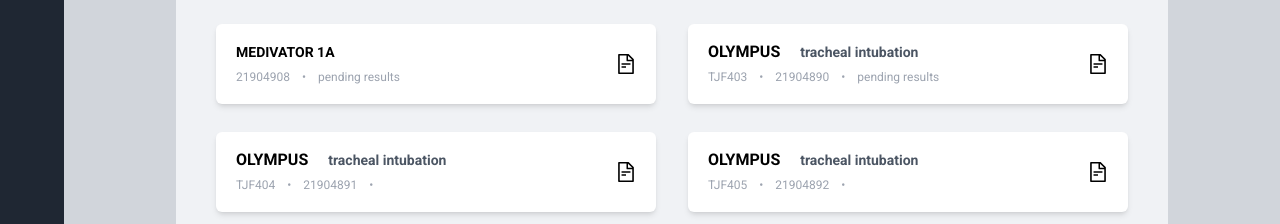
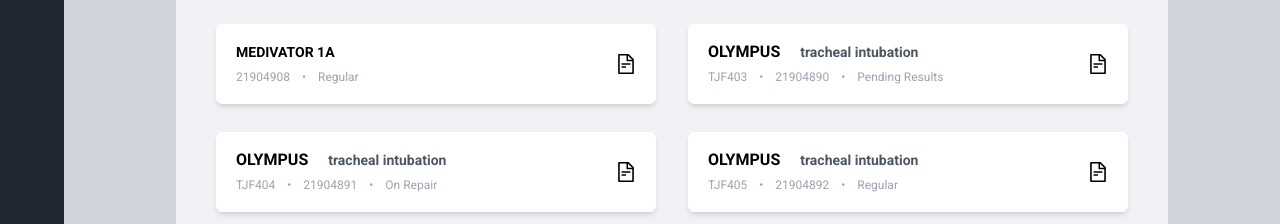
Before and after one commit to bran-donut/tts-ict2012, a Next.js app: page /schedule in a window 1280 px wide. Shown: the part 576-800 px from the top of the page. Built offline with nearby package versions, Linux system fonts and the light colour scheme.

Commit message:
inventory details fix

```diff
--- a/Constants.js
+++ b/Constants.js
@@ -49,183 +49,196 @@
 
 export const equipments = [
   {
-    brand: "",
-    scopeType: "",
-    modelNumber: "MEDIVATOR 1A",
-    serialNumber: 21904908,
-    status: "",
-    samplingStatus: "pending results",
-    frequency: 5,
-    sampleDate: "15/09/2022",
-    fluidResult: "No Growth - 18 Sept 2022",
-    swabResult: "No Growth Including Eleavtor - 19 Sept 2022",
+    "brand": "",
+    "scopeType": "",
+    "modelNumber": "MEDIVATOR 1A",
+    "serialNumber": 21904908,
+    "status": "",
+    "frequency": 5,
+    "samplingStatus": "Regular",
+    "sampleDate": "15/09/2022"
   },
   {
-    brand: "OLYMPUS",
-    scopeType: "tracheal intubation",
-    modelNumber: "TJF403",
-    serialNumber: 21904890,
-    status: "New",
-    samplingStatus: "pending results",
-    frequency: 4,
-    sampleDate: "07/11/2022",
-    fluidResult: "No Growth - 18 Sept 2022",
-    swabResult: "No Growth Including Eleavtor - 19 Sept 2022",
+    "brand": "OLYMPUS",
+    "scopeType": "tracheal intubation",
+    "modelNumber": "TJF403",
+    "serialNumber": 21904890,
+    "status": "New",
+    "frequency": 4,
+    "samplingStatus": "Pending Results",
+    "sampleDate": "14/09/2022"
   },
   {
-    brand: "OLYMPUS",
-    scopeType: "tracheal intubation",
-    modelNumber: "TJF404",
-    serialNumber: 21904891,
-    status: "New",
-    frequency: 4,
-    sampleDate: "14/09/2022",
+    "brand": "OLYMPUS",
+    "scopeType": "tracheal intubation",
+    "modelNumber": "TJF404",
+    "serialNumber": 21904891,
+    "status": "New",
+    "frequency": 4,
+    "samplingStatus": "On Repair",
+    "sampleDate": "14/09/2022"
   },
   {
-    brand: "OLYMPUS",
-    scopeType: "tracheal intubation",
-    modelNumber: "TJF405",
-    serialNumber: 21904892,
-    status: "Repeat",
-    frequency: 4,
-    sampleDate: "14/09/2022",
+    "brand": "OLYMPUS",
+    "scopeType": "tracheal intubation",
+    "modelNumber": "TJF405",
+    "serialNumber": 21904892,
+    "status": "Repeat",
+    "frequency": 4,
+    "samplingStatus": "Regular",
+    "sampleDate": "14/09/2022"
   },
   {
-    brand: "OLYMPUS",
-    scopeType: "tracheal intubation",
-    modelNumber: "TJF406",
-    serialNumber: 21904893,
-    status: "Regular",
-    frequency: 4,
-    sampleDate: "14/09/2022",
+    "brand": "OLYMPUS",
+    "scopeType": "tracheal intubation",
+    "modelNumber": "TJF406",
+    "serialNumber": 21904893,
+    "status": "Regular",
+    "frequency": 4,
+    "samplingStatus": "Pending Results",
+    "sampleDate": "14/09/2022"
   },
   {
-    brand: "OLYMPUS",
-    scopeType: "tracheal intubation",
-    modelNumber: "TJF407",
-    serialNumber: 21904894,
-    status: "Regular",
-    frequency: 4,
-    sampleDate: "14/09/2022",
+    "brand": "OLYMPUS",
+    "scopeType": "tracheal intubation",
+    "modelNumber": "TJF407",
+    "serialNumber": 21904894,
+    "status": "Regular",
+    "frequency": 4,
+    "samplingStatus": "On Repair",
+    "sampleDate": "14/09/2022"
   },
   {
-    brand: "OLYMPUS",
-    scopeType: "tracheal intubation",
-    modelNumber: "TJF408",
-    serialNumber: 21904895,
-    status: "Regular",
-    frequency: 4,
-    sampleDate: "14/09/2022",
+    "brand": "OLYMPUS",
+    "scopeType": "tracheal intubation",
+    "modelNumber": "TJF408",
+    "serialNumber": 21904895,
+    "status": "Regular",
+    "frequency": 4,
+    "samplingStatus": "Regular",
+    "sampleDate": "14/09/2022"
   },
   {
-    brand: "OLYMPUS",
-    scopeType: "tracheal intubation",
-    modelNumber: "TJF409",
-    serialNumber: 21904896,
-    status: "Regular",
-    frequency: 4,
-    sampleDate: "14/09/2022",
+    "brand": "OLYMPUS",
+    "scopeType": "tracheal intubation",
+    "modelNumber": "TJF409",
+    "serialNumber": 21904896,
+    "status": "Regular",
+    "frequency": 4,
+    "samplingStatus": "Pending Results",
+    "sampleDate": "14/09/2022"
   },
   {
-    brand: "OLYMPUS",
-    scopeType: "tracheal intubation",
-    modelNumber: "TJF410",
-    serialNumber: 21904897,
-    status: "Post Repair",
-    frequency: 5,
-    sampleDate: "15/09/2022",
+    "brand": "OLYMPUS",
+    "scopeType": "tracheal intubation",
+    "modelNumber": "TJF410",
+    "serialNumber": 21904897,
+    "status": "Post Repair",
+    "frequency": 5,
+    "samplingStatus": "On Repair",
+    "sampleDate": "15/09/2022"
   },
   {
-    brand: "OLYMPUS",
-    scopeType: "tracheal intubation",
-    modelNumber: "TJF411",
-    serialNumber: 21904898,
-    status: "Repeat",
-    frequency: 5,
-    sampleDate: "15/09/2022",
+    "brand": "OLYMPUS",
+    "scopeType": "tracheal intubation",
+    "modelNumber": "TJF411",
+    "serialNumber": 21904898,
+    "status": "Repeat",
+    "frequency": 5,
+    "samplingStatus": "Regular",
+    "sampleDate": "15/09/2022"
   },
   {
-    brand: "OLYMPUS",
-    scopeType: "tracheal intubation",
-    modelNumber: "TJF412",
-    serialNumber: 21904899,
-    status: "New",
-    frequency: 5,
-    sampleDate: "15/09/2022",
+    "brand": "OLYMPUS",
+    "scopeType": "tracheal intubation",
+    "modelNumber": "TJF412",
+    "serialNumber": 21904899,
+    "status": "New",
+    "frequency": 5,
+    "samplingStatus": "Pending Results",
+    "sampleDate": "15/09/2022"
   },
   {
-    brand: "OLYMPUS",
-    scopeType: "tracheal intubation",
-    modelNumber: "TJF413",
-    serialNumber: 21904900,
-    status: "New",
-    frequency: 5,
-    sampleDate: "15/09/2022",
+    "brand": "OLYMPUS",
+    "scopeType": "tracheal intubation",
+    "modelNumber": "TJF413",
+    "serialNumber": 21904900,
+    "status": "New",
+    "frequency": 5,
+    "samplingStatus": "On Repair",
+    "sampleDate": "15/09/2022"
   },
   {
-    brand: "OLYMPUS",
-    scopeType: "tracheal intubation",
-    modelNumber: "TJF414",
-    serialNumber: 21904901,
-    status: "Repeat",
-    frequency: 5,
-    sampleDate: "15/09/2022",
+    "brand": "OLYMPUS",
+    "scopeType": "tracheal intubation",
+    "modelNumber": "TJF414",
+    "serialNumber": 21904901,
+    "status": "Repeat",
+    "frequency": 5,
+    "samplingStatus": "Regular",
+    "sampleDate": "15/09/2022"
   },
   {
-    brand: "OLYMPUS",
-    scopeType: "tracheal intubation",
-    modelNumber: "TJF415",
-    serialNumber: 21904902,
-    status: "Regular",
-    frequency: 5,
-    sampleDate: "15/09/2022",
+    "brand": "OLYMPUS",
+    "scopeType": "tracheal intubation",
+    "modelNumber": "TJF415",
+    "serialNumber": 21904902,
+    "status": "Regular",
+    "frequency": 5,
+    "samplingStatus": "Pending Results",
+    "sampleDate": "15/09/2022"
   },
   {
-    brand: "OLYMPUS",
-    scopeType: "tracheal intubation",
-    modelNumber: "TJF416",
-    serialNumber: 21904903,
-    status: "Regular",
-    frequency: 5,
-    sampleDate: "",
+    "brand": "OLYMPUS",
+    "scopeType": "tracheal intubation",
+    "modelNumber": "TJF416",
+    "serialNumber": 21904903,
+    "status": "Regular",
+    "frequency": 5,
+    "samplingStatus": "Not in Schedule",
+    "sampleDate": ""
   },
   {
-    brand: "OLYMPUS",
-    scopeType: "tracheal intubation",
-    modelNumber: "TJF417",
-    serialNumber: 21904904,
-    status: "Regular",
-    frequency: 5,
-    sampleDate: "",
+    "brand": "OLYMPUS",
+    "scopeType": "tracheal intubation",
+    "modelNumber": "TJF417",
+    "serialNumber": 21904904,
+    "status": "Regular",
+    "frequency": 5,
+    "samplingStatus": "Not in Schedule",
+    "sampleDate": ""
   },
   {
-    brand: "OLYMPUS",
-    scopeType: "tracheal intubation",
-    modelNumber: "TJF418",
-    serialNumber: 21904905,
-    status: "Regular",
-    frequency: 5,
-    sampleDate: "",
+    "brand": "OLYMPUS",
+    "scopeType": "tracheal intubation",
+    "modelNumber": "TJF418",
+    "serialNumber": 21904905,
+    "status": "Regular",
+    "frequency": 5,
+    "samplingStatus": "Not in Schedule",
+    "sampleDate": ""
   },
   {
-    brand: "OLYMPUS",
-    scopeType: "tracheal intubation",
-    modelNumber: "TJF419",
-    serialNumber: 21904906,
-    status: "Post Repair",
-    frequency: 5,
-    sampleDate: "15/09/2022",
+    "brand": "OLYMPUS",
+    "scopeType": "tracheal intubation",
+    "modelNumber": "TJF419",
+    "serialNumber": 21904906,
+    "status": "Post Repair",
+    "frequency": 5,
+    "samplingStatus": "On Repair",
+    "sampleDate": "15/09/2022"
   },
   {
-    brand: "OLYMPUS",
-    scopeType: "tracheal intubation",
-    modelNumber: "TJF420",
-    serialNumber: 21904907,
-    status: "Repeat",
-    frequency: 5,
-    sampleDate: "15/09/2022",
-  },
-];
+    "brand": "OLYMPUS",
+    "scopeType": "tracheal intubation",
+    "modelNumber": "TJF420",
+    "serialNumber": 21904907,
+    "status": "Repeat",
+    "frequency": 5,
+    "samplingStatus": "Regular",
+    "sampleDate": "15/09/2022"
+  }
+ ]
 
 export const pastResults = [
   {
--- a/pages/inventoryDetails.js
+++ b/pages/inventory/details.js
@@ -1,34 +1,26 @@
 import Link from "next/link";
+import { useRouter } from "next/router";
 import { useEffect, useState } from "react";
-import { DefaultDropdown } from "../components/Dropdown";
-import MainHeader from "../components/MainHeader";
-import PopupMessage, { LoadingMessage, SuccessMessage } from "../components/Modal";
-import SubHeader, { SubHeaderButton } from "../components/SubHeader";
-import { equipments, pastResults } from "../Constants";
-import { exportCSVFile } from "../Helpers";
-import Layout from "../layouts/Layout";
+import { DefaultDropdown } from "../../components/Dropdown";
+import MainHeader from "../../components/MainHeader";
+import PopupMessage, { LoadingMessage, SuccessMessage } from "../../components/Modal";
+import SubHeader, { SubHeaderButton } from "../../components/SubHeader";
+import { equipments, pastResults } from "../../Constants";
+import { exportCSVFile } from "../../Helpers";
+import Layout from "../../layouts/Layout";
 
 export default function InventoryDetails() {
-    const itemSelected = {
-        ...equipments[1],
-        type: 'Scope',
-        samplingStatus: 'Regular',
-        condition: {
-            type: 'Repair',
-            status: 0
-        }
-    }
+    const router = useRouter();
 
-    const link = "/inventory/manage?view=" + itemSelected.type;
-
-    const [selectedItem, setSelectedItem] = useState(itemSelected);
+    const [selectedItem, setSelectedItem] = useState({});
+    const [repairStatus, setRepairStatus] = useState(0);
     const [showChangeConditionModal, setShowChangeConditionModal] = useState(false);
     const [showSuccessModal, setShowSuccessModal] = useState(false);
     const [showLoadingModal, setShowLoadingModal] = useState(false);
     const [changeConfirmation, setChangeConfirmation] = useState(false);
     const [showDropdown, setShowDropdown] = useState(false);
 
-    const {brand, scopeType, type, modelNumber, serialNumber, status, samplingStatus, frequency, sampleDate, condition} = selectedItem;
+    const {brand, scopeType, type, modelNumber, serialNumber, status, samplingStatus, frequency, sampleDate} = selectedItem;
 
     const toggleDropdown = () => setShowDropdown(!showDropdown);
 
@@ -73,12 +65,11 @@
     const handleCloseSuccessModal = () => {
         setShowSuccessModal(false);
         // toggle status of condition
-        setSelectedItem({
-            ...selectedItem, condition: {
-                ...selectedItem.condition,
-                status: 1 - selectedItem.condition.status,
-            }
-        })
+        setRepairStatus(!repairStatus);
+        if (!repairStatus == 1) {
+            // do something...
+            alert('wait for backend');
+        }
     }
 
     useEffect(() => {
@@ -88,12 +79,19 @@
         }
     }, [changeConfirmation, showLoadingModal])
 
+    useEffect(() => {
+        const item = equipments[router.query.index];
+        setSelectedItem(item);
+        console.log(item);
+        setRepairStatus(item.samplingStatus.includes('Repair') ? 1 : 0);
+      }, [router.query.index]);
+
     return (
         <Layout>
             <MainHeader heading="Inventory" description="What would you like to do today?" />
             <SubHeader
                 heading="Equipment Details"
-                smallHeading={[type, modelNumber]}
+                smallHeading={[scopeType ? 'Scope' : 'Washer (AER)', modelNumber]}
                 description="Displays all the related information for an equipment"
                 breadCrumbItems={['Home', 'Inventory', 'Equipment Details']}
                 button={<SubHeaderButton text="Export Item as CSV" onClickAction={handleClickExportItems} />}
@@ -139,7 +137,7 @@
                                 <th className="border-b border-r border-gray-200 bg-gray-50 text-black">Past Sampling Results</th>
                                 <th className="border-b border-r border-gray-200 bg-gray-50 text-black">Future Sample Date</th>
                                 <th className="flex justify-between border-b border-gray-200 bg-gray-50 text-black">
-                                    <span>On {condition.type}</span>
+                                    <span>On Repair</span>
                                     <button className="underline text-tts-blue font-normal" onClick={() => setShowChangeConditionModal(true)}>Change</button>
                                 </th>
                             </tr>
@@ -151,7 +149,7 @@
                                     <button className="underline text-tts-blue" onClick={toggleDropdown}>View</button>
                                     {showDropdown && <DefaultDropdown dropItems={pastResults.map(value => value.sampleDate)} />}
                                 </td>
-                                <td className="border-b border-gray-200">{condition.status ? 'Yes' : 'No'}</td>
+                                <td className="border-b border-gray-200">{repairStatus ? 'Yes' : 'No'}</td>
                             </tr>
                             <tr className="h-14"></tr>
                         </tbody>
@@ -159,22 +157,22 @@
                 </div>
             </div>
             <div className="flex flex-col items-center justify-end w-full gap-10 px-5 py-5 bg-white md:flex-row">
-                <Link href={link}>
+                <Link href={`/inventory?view=${scopeType ? 'Scope' : 'Washer (AER)'}`}>
                     <a className="text-black hover:text-black/80 hover:cursor-pointer hover:underline">Back</a>
                 </Link>
-                <Link href={link + '&action=Edit'}>
+                <Link href={`/inventory/edit?index=${router.query.index}`}>
                     <a className="px-5 py-2 text-white transition-colors duration-150 border-2 rounded-sm bg-tts-red hover:bg-tts-red/80 border-tts-red">Edit</a>
                 </Link>
             </div>
 
             {showChangeConditionModal &&
                 <PopupMessage
-                    heading={`Set equipment on "${condition.type}"?`}
+                    heading='Set equipment as "Repair"?'
                     description={`
-                        ${condition.status ?
-                            `This will resume the tracking of the equipment's sampling schedule until "${condition.type}" is turned on.`
+                        ${repairStatus ?
+                            `This will resume the tracking of the equipment's sampling schedule until Repair is turned on.`
                             :
-                            `This will pause the tracking of the equipment's sampling schedule until "${condition.type}" is turned off.`
+                            `This will pause the tracking of the equipment's sampling schedule until Repair is turned off.`
                         }
                     `}
                     leftText="No"
@@ -185,7 +183,7 @@
 
             {showLoadingModal && <LoadingMessage onClose={() => setShowLoadingModal(false)} />}
 
-            {showSuccessModal && <SuccessMessage text={'1 Item has been set on ' + condition.type.toLowerCase()} onClose={handleCloseSuccessModal} />}
+            {showSuccessModal && <SuccessMessage text="1 Item has been set on repair" onClose={handleCloseSuccessModal} />}
         </Layout>
     )
 }
```
Also changed, not shown: components/EquipmentCard.js (+16 -17 lines), pages/inventory/index.js (+7 -1 lines).
